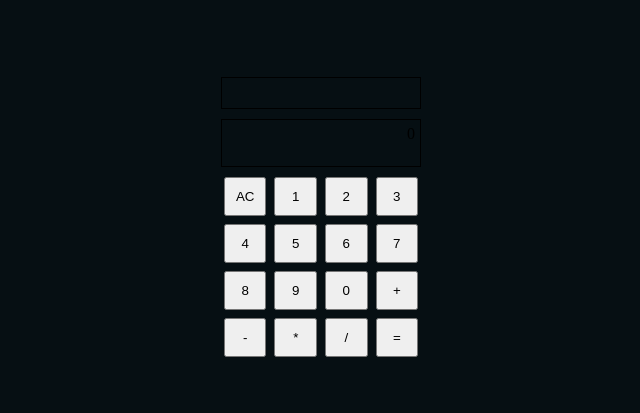
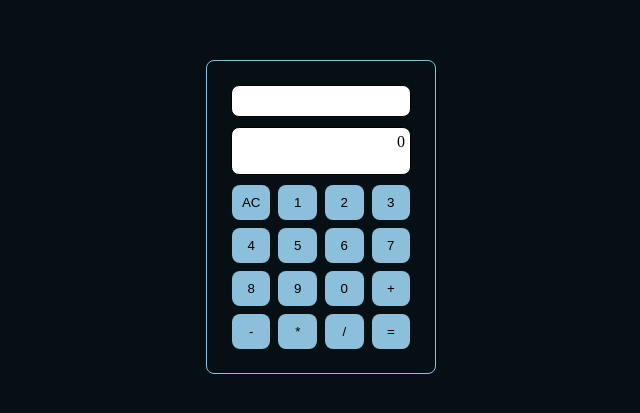
Before and after one commit to VagnerNatvidade/calculator, a React (Vite) app: page / in a window 1280 px wide. Shown: the part 183-596 px from the top of the page, without its empty margins (319-959 px from the left). Built offline with nearby package versions, Linux system fonts and the light colour scheme.

Commit message:
ajustando css do display

```diff
--- a/src/App.js
+++ b/src/App.js
@@ -5,8 +5,10 @@ export const Container = styled.div`
   flex-direction: column;
   align-items: center;
   justify-content: center;
-  width: 200px;
-  margin: 0 auto;
+  width: 23rem;
+  padding: 2.4rem;
+  border: 1px solid ${({ theme }) => theme.COLORS.BLUE_700};
+  border-radius: 0.8rem;
 
   .display,
   .complete-operation {
@@ -15,8 +17,15 @@ export const Container = styled.div`
     border: 1px solid black;
     margin-bottom: 10px;
     padding: 5px;
+    border-radius: 0.8rem;
     text-align: right;
     overflow: auto;
+    background: ${({ theme }) => theme.COLORS.WHITE_100};
+  }
+
+  .display::-webkit-scrollbar,
+  .complete-operation::-webkit-scrollbar {
+    display: none;
   }
 
   .complete-operation {
@@ -31,5 +40,12 @@ export const Container = styled.div`
 
   button {
     padding: 10px;
+    border: none;
+    border-radius: 0.8rem;
+    background: ${({ theme }) => theme.COLORS.BLUE_700};
+  }
+
+  button:hover {
+    filter: brightness(1.1);
   }
 `;
```
